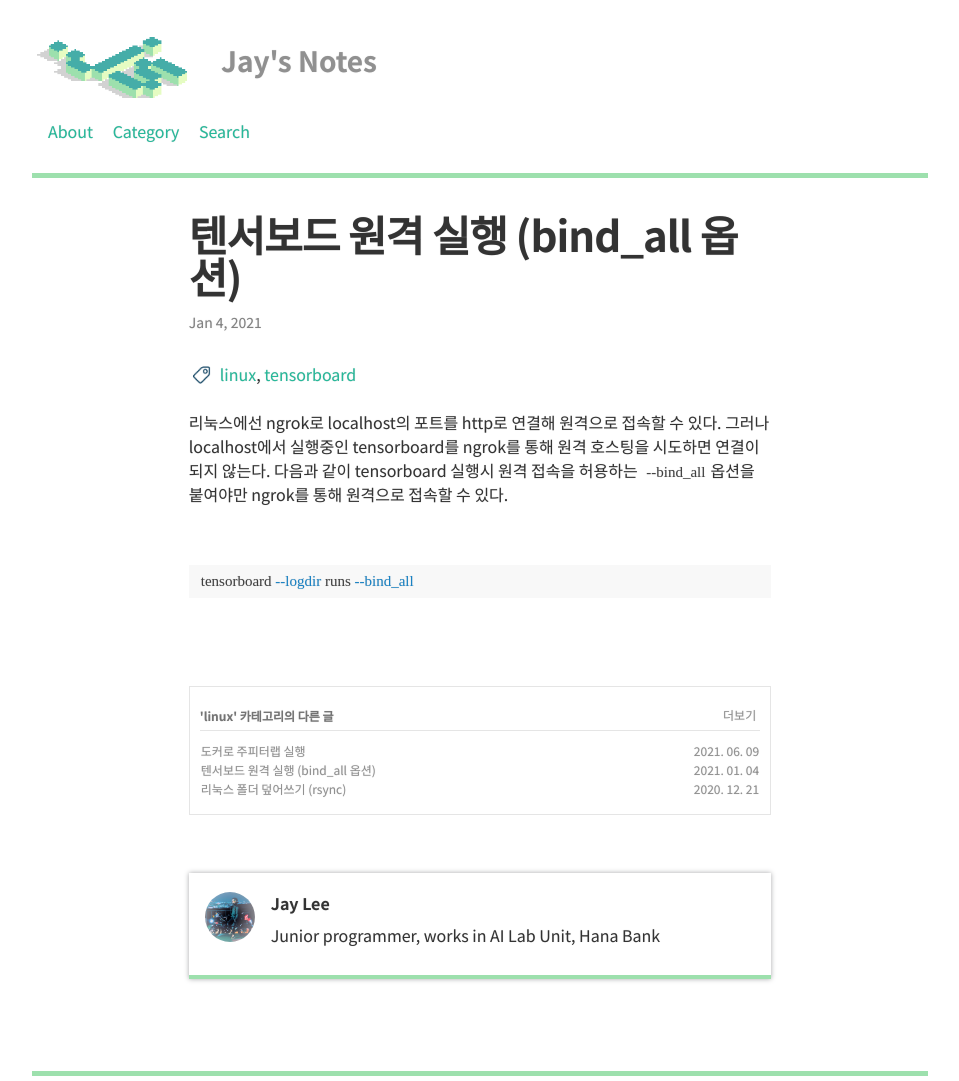
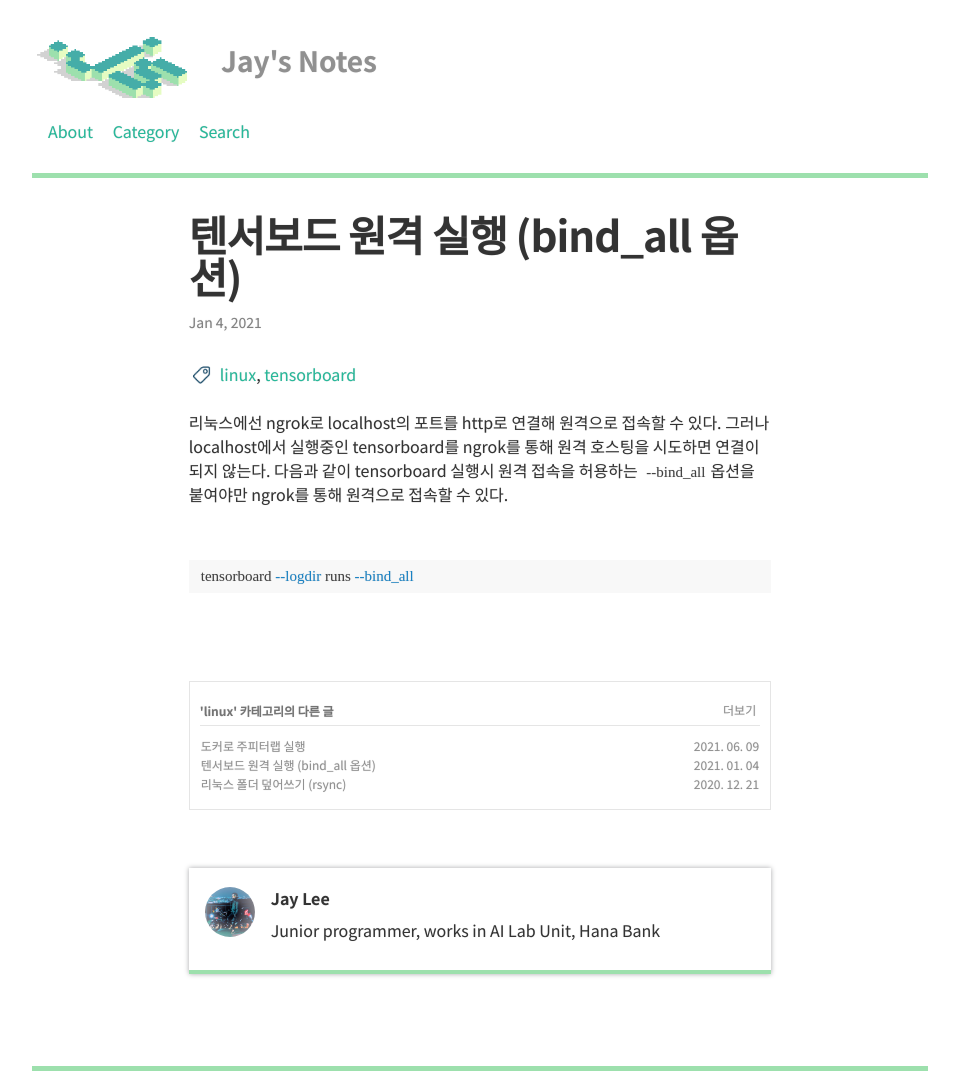
Before and after one commit to Clarit7/clarit7.github.io, a Jekyll site: the page built from _posts/2021-01-04-tensorboard_bind_all.md, in a window 1280 px wide. Shown: the whole page, without its empty margins (160-1119 px from the left). Built offline with Jekyll 4.4.1, drawn with Linux system fonts in a browser that asks for light colours; some web fonts are replaced; comment, search, counter and statistics services are not loaded.

Commit message:
add margin

```diff
--- a/_sass/_code.scss
+++ b/_sass/_code.scss
@@ -1,6 +1,10 @@
 div.highlight {
     position: relative;
 
+    code {
+      margin-top: 20px;
+      margin-bottom: 20px;
+    }
     // copy code to clipboard
     .copy {
       text-align: center;
@@ -47,8 +51,3 @@
       transition: 0.5s;
     }
 }
-
-pre.highlight {
-    margin-top: 20px;
-    margin-bottom: 20px;
-}
```
